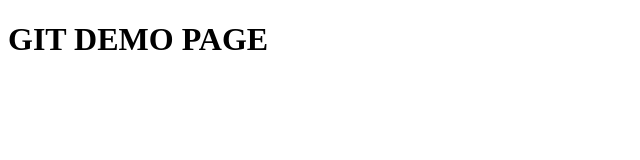
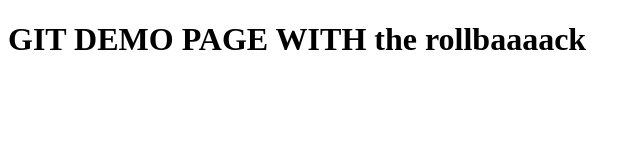
Before and after one commit to taorero/Demo, a plain HTML site: page index.html in a window 1280 px wide. Shown: the whole page, without its empty margins (0-640 px from the left). Drawn offline with Linux system fonts and the light colour scheme.

Commit message:
change on the header

```diff
--- a/index.html
+++ b/index.html
@@ -6,7 +6,7 @@
     <meta name="viewport" content="width=device-width, initial-scale=1.0">
     <title>Document</title>
 </head>
-<h1> GIT DEMO PAGE</h1>
+<h1> GIT DEMO PAGE WITH the rollbaaaack</h1>
 <body>
     <script src="app.js"> </script>
 </body>
```
